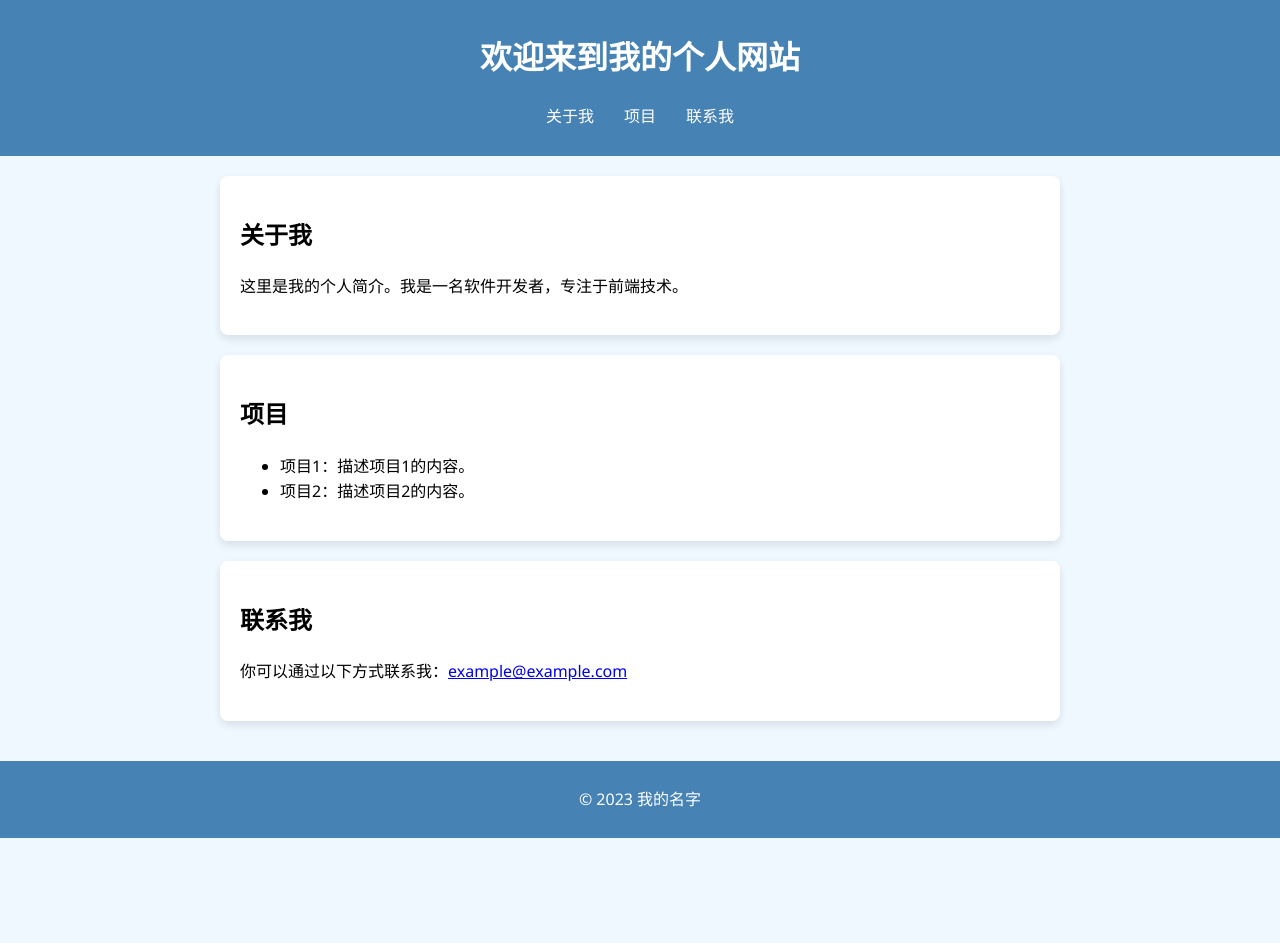
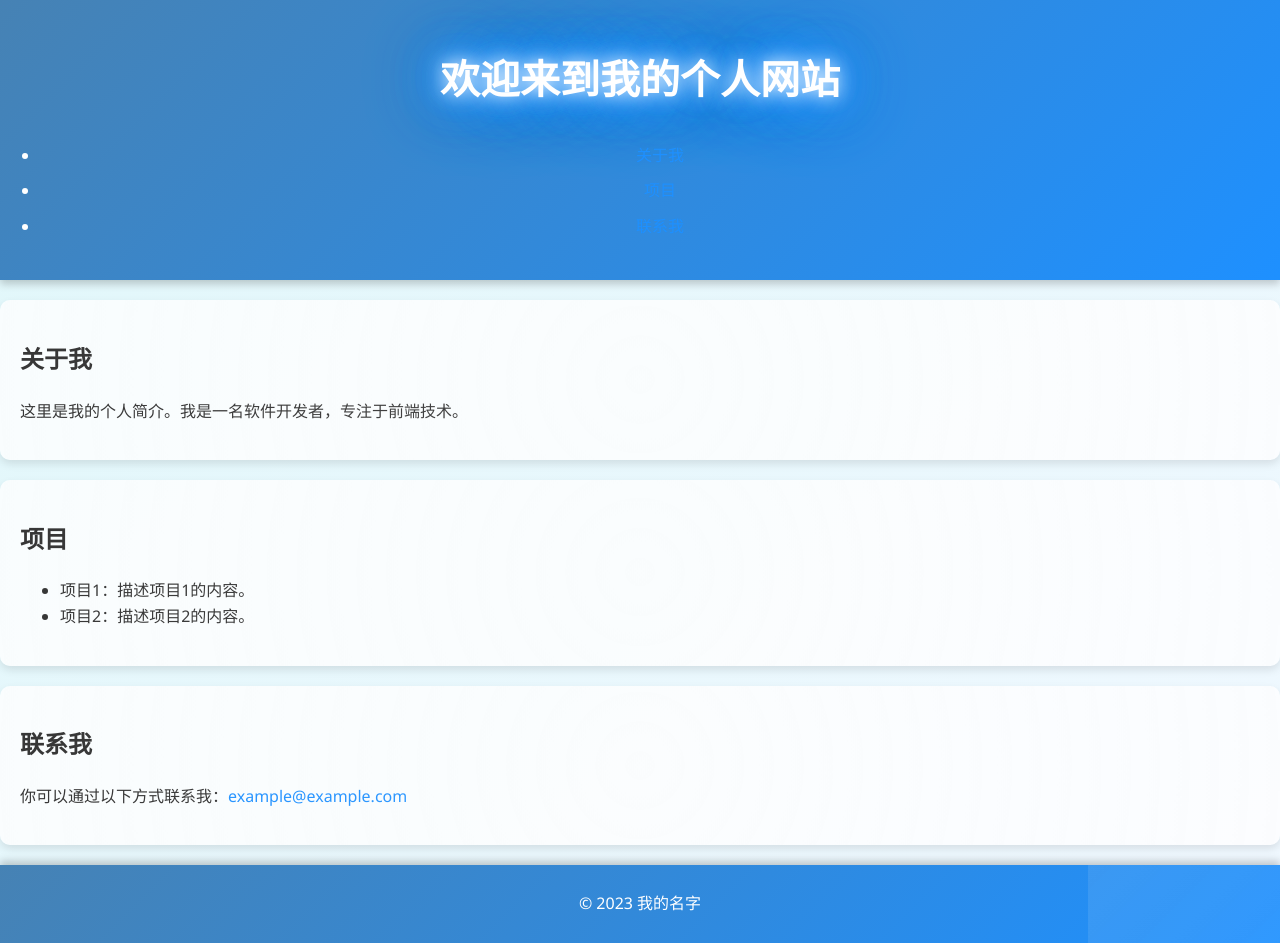
Before and after one commit to 0xfzyy/Introduction_website, a plain HTML site: page index.html in a window 1280 px wide. Before the commit the page ends 838 px from the top, so only its background shows below. Drawn offline with Linux system fonts and the light colour scheme.

Commit message:
styles.css

```diff
--- a/styles.css
+++ b/styles.css
@@ -1,83 +1,276 @@
+/* Add a cool background animation */
 body {
     font-family: 'Segoe UI', Tahoma, Geneva, Verdana, sans-serif;
     line-height: 1.6;
     margin: 0;
     padding: 0;
-    background-color: #f0f8ff;
-    transition: background-color 0.5s;
+    background: linear-gradient(135deg, #f0f8ff, #e0f7fa);
+    transition: background 0.5s ease, color 0.5s ease;
     display: flex;
     flex-direction: column;
     min-height: 100vh;
+    color: #333;
+    animation: backgroundAnimation 10s infinite alternate;
 }
 
+@keyframes backgroundAnimation {
+    0% {
+        background: linear-gradient(135deg, #f0f8ff, #e0f7fa);
+    }
+    50% {
+        background: linear-gradient(135deg, #e0f7fa, #f0f8ff);
+    }
+    100% {
+        background: linear-gradient(135deg, #f0f8ff, #e0f7fa);
+    }
+}
+
+/* Add a cool header animation */
 header {
-    background-color: #4682b4;
+    background: linear-gradient(135deg, #4682b4, #1e90ff);
     color: #fff;
-    padding: 10px 0;
+    padding: 20px 0;
     text-align: center;
     position: sticky;
     top: 0;
     z-index: 1000;
+    box-shadow: 0 4px 8px rgba(0, 0, 0, 0.2);
+    transition: background 0.5s ease, box-shadow 0.5s ease;
+    animation: headerAnimation 5s infinite alternate;
 }
 
-nav ul {
-    list-style: none;
-    padding: 0;
-    display: flex;
-    justify-content: center;
+@keyframes headerAnimation {
+    0% {
+        background: linear-gradient(135deg, #4682b4, #1e90ff);
+    }
+    50% {
+        background: linear-gradient(135deg, #1e90ff, #4682b4);
+    }
+    100% {
+        background: linear-gradient(135deg, #4682b4, #1e90ff);
+    }
 }
 
-nav ul li {
-    margin: 0 15px;
+/* Cool animation for header text */
+header h1 {
+    font-size: 2.5em;
+    animation: textGlow 1.5s ease-in-out infinite alternate;
 }
 
-nav ul li a {
-    color: #fff;
-    text-decoration: none;
-    transition: color 0.3s;
+@keyframes textGlow {
+    0% {
+        text-shadow: 0 0 10px #fff, 0 0 20px #fff, 0 0 30px #1e90ff, 0 0 40px #1e90ff, 0 0 50px #1e90ff, 0 0 60px #1e90ff, 0 0 70px #1e90ff;
+    }
+    100% {
+        text-shadow: 0 0 20px #fff, 0 0 30px #1e90ff, 0 0 40px #1e90ff, 0 0 50px #1e90ff, 0 0 60px #1e90ff, 0 0 70px #1e90ff, 0 0 80px #1e90ff;
+    }
 }
 
-nav ul li a:hover {
-    color: #ff6347;
+/* Add cool animations for sections */
+section {
+    padding: 20px;
+    margin: 20px 0;
+    background: rgba(255, 255, 255, 0.8);
+    border-radius: 10px;
+    box-shadow: 0 4px 8px rgba(0, 0, 0, 0.1);
+    transition: transform 0.5s ease-out, opacity 0.5s ease-out;
+    transform: translateY(50px);
+    opacity: 0;
 }
 
-main {
-    flex: 1;
-    padding: 20px;
-    display: flex;
-    flex-direction: column;
-    align-items: center;
+section.visible {
+    transform: translateY(0);
+    opacity: 1;
 }
 
-section {
-    margin-bottom: 20px;
-    padding: 20px;
-    background-color: #fff;
-    border-radius: 8px;
-    box-shadow: 0 4px 8px rgba(0, 0, 0, 0.1);
-    transition: transform 0.3s, background-color 0.3s;
-    width: 100%;
-    max-width: 800px;
+/* Add a cool hover effect for links */
+a {
+    color: #1e90ff;
+    text-decoration: none;
+    transition: color 0.3s ease, text-shadow 0.3s ease;
 }
 
-section:hover {
-    transform: scale(1.05);
-    background-color: #e6f7ff;
+a:hover {
+    color: #4682b4;
+    text-shadow: 0 0 10px #1e90ff, 0 0 20px #1e90ff, 0 0 30px #1e90ff;
 }
 
+/* Add a cool footer animation */
 footer {
-    background-color: #4682b4;
+    background: linear-gradient(135deg, #4682b4, #1e90ff);
     color: #fff;
     text-align: center;
     padding: 10px 0;
+    position: relative;
+    bottom: 0;
+    width: 100%;
+    box-shadow: 0 -4px 8px rgba(0, 0, 0, 0.2);
+    animation: footerAnimation 5s infinite alternate;
 }
 
-@media (max-width: 600px) {
-    nav ul {
-        flex-direction: column;
+@keyframes footerAnimation {
+    0% {
+        background: linear-gradient(135deg, #4682b4, #1e90ff);
+    }
+    50% {
+        background: linear-gradient(135deg, #1e90ff, #4682b4);
+    }
+    100% {
+        background: linear-gradient(135deg, #4682b4, #1e90ff);
+    }
+}
+
+body {
+    font-family: 'Segoe UI', Tahoma, Geneva, Verdana, sans-serif;
+    line-height: 1.6;
+    margin: 0;
+    padding: 0;
+    background: linear-gradient(135deg, #f0f8ff, #e0f7fa);
+    transition: background 0.5s ease, color 0.5s ease;
+    display: flex;
+    flex-direction: column;
+    min-height: 100vh;
+    color: #333;
+    animation: backgroundAnimation 10s infinite alternate;
+}
+
+@keyframes backgroundAnimation {
+    0% {
+        background: linear-gradient(135deg, #f0f8ff, #e0f7fa);
+    }
+    50% {
+        background: linear-gradient(135deg, #e0f7fa, #f0f8ff);
+    }
+    100% {
+        background: linear-gradient(135deg, #f0f8ff, #e0f7fa);
+    }
+}
+
+header {
+    background: linear-gradient(135deg, #4682b4, #1e90ff);
+    color: #fff;
+    padding: 20px 0;
+    text-align: center;
+    position: sticky;
+    top: 0;
+    z-index: 1000;
+    box-shadow: 0 4px 8px rgba(0, 0, 0, 0.2);
+    transition: background 0.5s ease, box-shadow 0.5s ease;
+}
+/* Cool animation for header text */
+header h1 {
+    font-size: 2.5em;
+    animation: textGlow 1.5s ease-in-out infinite alternate;
+}
+
+@keyframes textGlow {
+    0% {
+        text-shadow: 0 0 10px #fff, 0 0 20px #fff, 0 0 30px #1e90ff, 0 0 40px #1e90ff, 0 0 50px #1e90ff, 0 0 60px #1e90ff, 0 0 70px #1e90ff;
+    }
+    100% {
+        text-shadow: 0 0 20px #fff, 0 0 30px #1e90ff, 0 0 40px #1e90ff, 0 0 50px #1e90ff, 0 0 60px #1e90ff, 0 0 70px #1e90ff, 0 0 80px #1e90ff;
+    }
+}
+
+/* Cool animation for section elements */
+section {
+    position: relative;
+    overflow: hidden;
+}
+
+section::before {
+    content: '';
+    position: absolute;
+    top: -50%;
+    left: -50%;
+    width: 200%;
+    height: 200%;
+    background: radial-gradient(circle, rgba(255,255,255,0.1) 0%, rgba(255,255,255,0) 60%);
+    animation: rotateBackground 10s linear infinite;
+}
+
+@keyframes rotateBackground {
+    0% {
+        transform: rotate(0deg);
+    }
+    100% {
+        transform: rotate(360deg);
+    }
+}
+
+/* Cool animation for links */
+nav ul li a {
+    position: relative;
+    display: inline-block;
+    padding: 5px 0;
+}
+
+nav ul li a::before {
+    content: '';
+    position: absolute;
+    width: 100%;
+    height: 2px;
+    bottom: 0;
+    left: 0;
+    background-color: #ff6347;
+    visibility: hidden;
+    transform: scaleX(0);
+    transition: all 0.3s ease-in-out;
+}
+
+nav ul li a:hover::before {
+    visibility: visible;
+    transform: scaleX(1);
+}
+
+/* Cool animation for footer */
+footer {
+    background: linear-gradient(135deg, #1e90ff, #4682b4);
+    color: #fff;
+    text-align: center;
+    padding: 10px 0;
+    position: relative;
+    overflow: hidden;
+}
+
+footer::before {
+    content: '';
+    position: absolute;
+    top: 0;
+    left: 0;
+    width: 100%;
+    height: 100%;
+    background: linear-gradient(135deg, rgba(255,255,255,0.1), rgba(255,255,255,0));
+    animation: footerShine 3s infinite;
+}
+
+@keyframes footerShine {
+    0% {
+        transform: translateX(-100%);
+    }
+    100% {
+        transform: translateX(100%);
+    }
+}
+
+/* 确保链接在键盘导航时有可见的焦点样式 */
+nav ul li a:focus {
+    outline: 2px dashed #ff6347;
+    outline-offset: 4px;
+}
+
+/* 为中等屏幕添加响应式设计 */
+@media (min-width: 601px) and (max-width: 1024px) {
+    main {
+        padding: 30px 15px;
     }
 
-    nav ul li {
-        margin: 10px 0;
+    section {
+        padding: 25px;
     }
 }
+
+/* 为悬停效果添加更平滑的过渡 */
+section {
+    transition: transform 0.3s ease-in-out, background-color 0.3s ease-in-out;
+}
```
